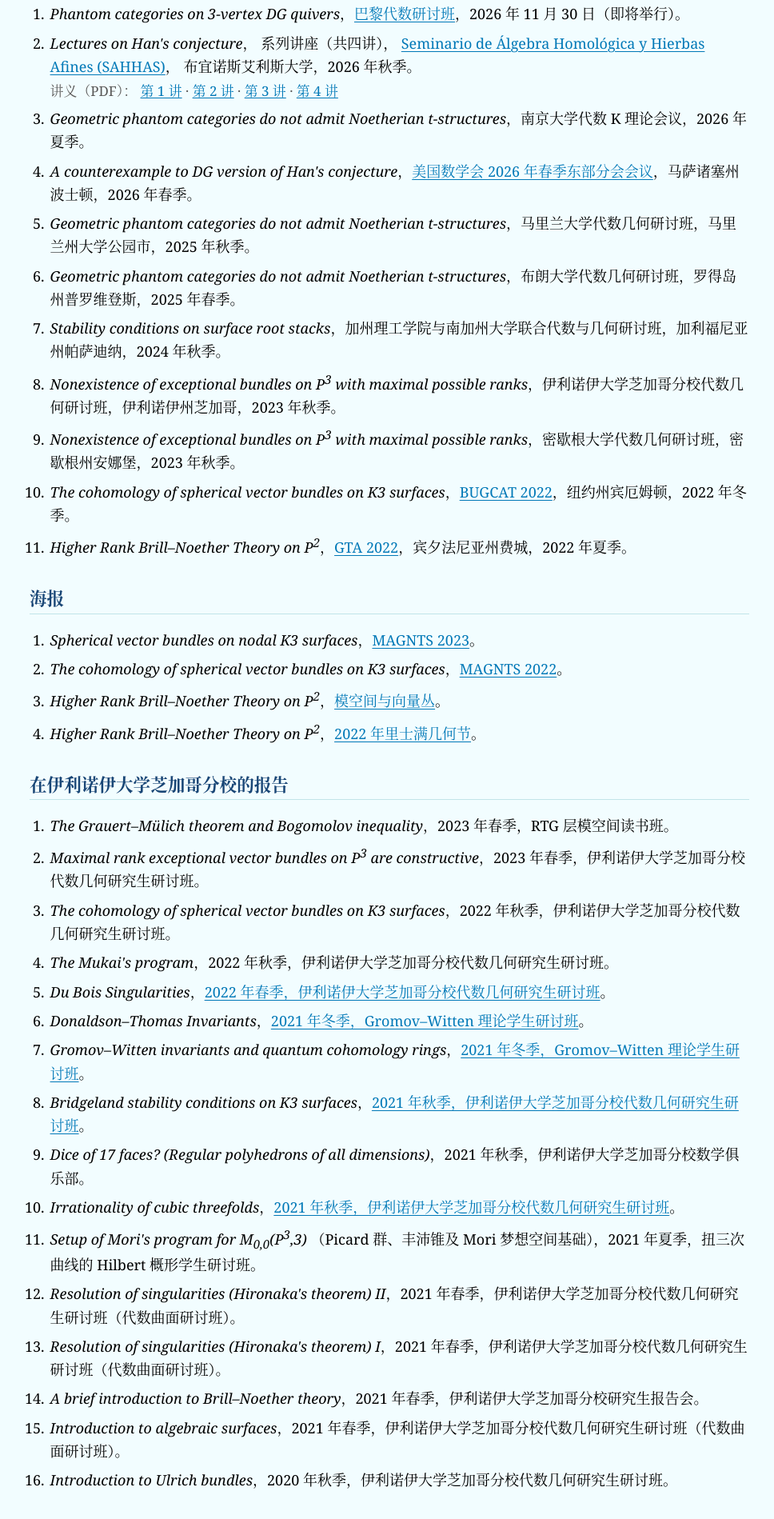
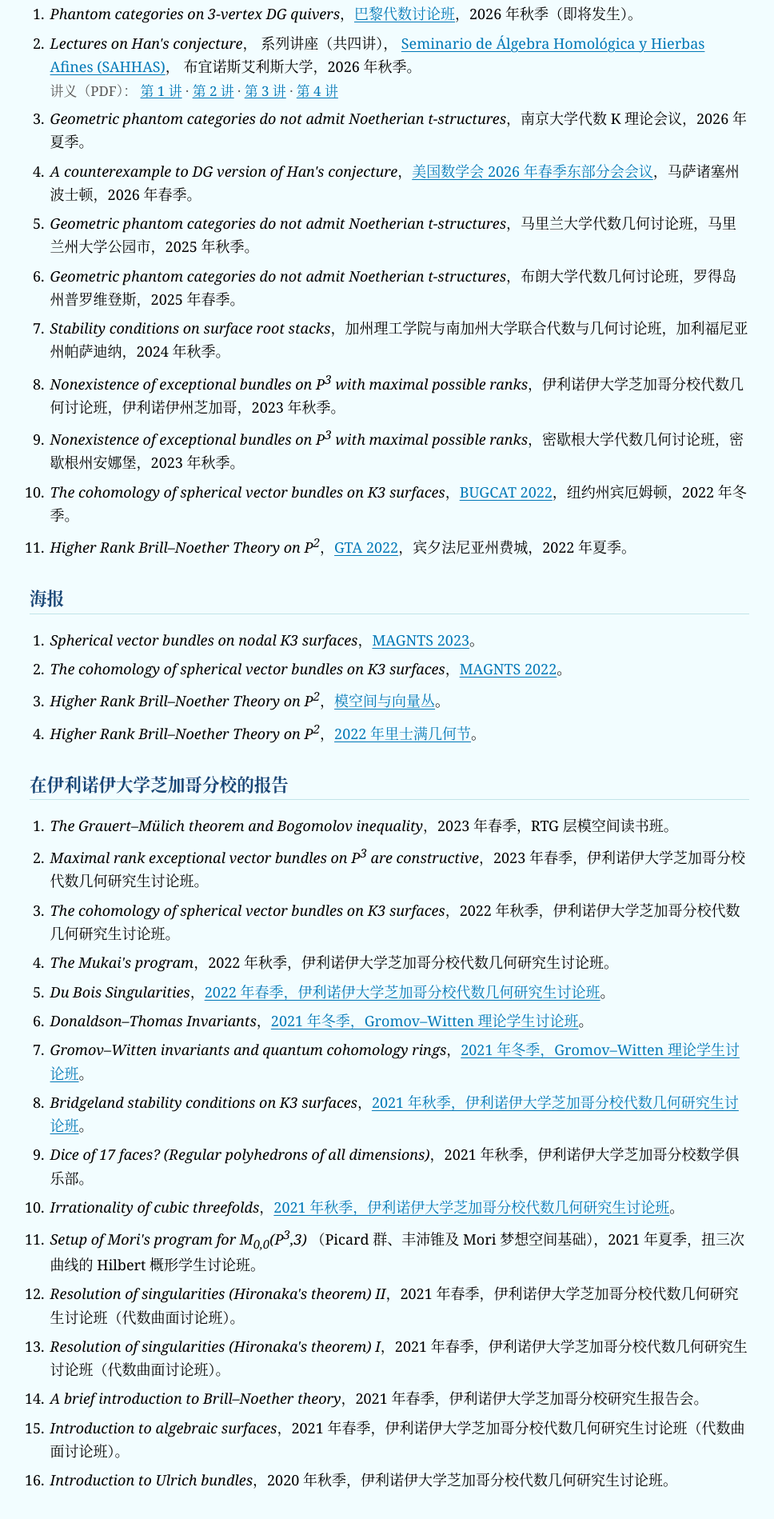
Before and after one commit to 7-yq/7-yq.github.io, a plain HTML site: page zh/talks.html in a window 1280 px wide. Shown: the part 209-2108 px from the top of the page at 80% size, without its empty margins (153-1121 px from the left). Drawn offline with Linux system fonts and the light colour scheme.

Commit message:
Update Chinese biography, talk descriptions, and teaching text

```diff
--- a/zh/talks.html
+++ b/zh/talks.html
@@ -21,7 +21,7 @@
 <h2>受邀报告</h2>
 <ol class="entries compact-list">
 
-<li><em lang="en">Phantom categories on 3-vertex DG quivers</em>，<a href="https://researchseminars.org/seminar/paris-algebra-seminar">巴黎代数研讨班</a>，2026 年 11 月 30 日（即将举行）。</li>
+<li><em lang="en">Phantom categories on 3-vertex DG quivers</em>，<a href="https://researchseminars.org/seminar/paris-algebra-seminar">巴黎代数讨论班</a>，2026 年秋季（即将发生）。</li>
 <li><em lang="en">Lectures on Han's conjecture</em>，
 系列讲座（共四讲），
 <a href="https://web.dm.uba.ar/index.php/seminarios-beta/sem-ah/638-0">Seminario de Álgebra Homológica y Hierbas Afines (SAHHAS)</a>，
@@ -34,11 +34,11 @@
 </div></li>
 <li><em lang="en">Geometric phantom categories do not admit Noetherian t-structures</em>，南京大学代数 K 理论会议，2026 年夏季。</li>
 <li><em lang="en">A counterexample to DG version of Han's conjecture</em>，<a href="https://www.ams.org/meetings/sectional/2331_program.html">美国数学会 2026 年春季东部分会会议</a>，马萨诸塞州波士顿，2026 年春季。</li>
-<li><em lang="en">Geometric phantom categories do not admit Noetherian t-structures</em>，马里兰大学代数几何研讨班，马里兰州大学公园市，2025 年秋季。</li>
-<li><em lang="en">Geometric phantom categories do not admit Noetherian t-structures</em>，布朗大学代数几何研讨班，罗得岛州普罗维登斯，2025 年春季。</li>
-<li><em lang="en">Stability conditions on surface root stacks</em>，加州理工学院与南加州大学联合代数与几何研讨班，加利福尼亚州帕萨迪纳，2024 年秋季。</li>
-<li><em lang="en">Nonexistence of exceptional bundles on P<sup>3</sup> with maximal possible ranks</em>，伊利诺伊大学芝加哥分校代数几何研讨班，伊利诺伊州芝加哥，2023 年秋季。</li>
-<li><em lang="en">Nonexistence of exceptional bundles on P<sup>3</sup> with maximal possible ranks</em>，密歇根大学代数几何研讨班，密歇根州安娜堡，2023 年秋季。</li>
+<li><em lang="en">Geometric phantom categories do not admit Noetherian t-structures</em>，马里兰大学代数几何讨论班，马里兰州大学公园市，2025 年秋季。</li>
+<li><em lang="en">Geometric phantom categories do not admit Noetherian t-structures</em>，布朗大学代数几何讨论班，罗得岛州普罗维登斯，2025 年春季。</li>
+<li><em lang="en">Stability conditions on surface root stacks</em>，加州理工学院与南加州大学联合代数与几何讨论班，加利福尼亚州帕萨迪纳，2024 年秋季。</li>
+<li><em lang="en">Nonexistence of exceptional bundles on P<sup>3</sup> with maximal possible ranks</em>，伊利诺伊大学芝加哥分校代数几何讨论班，伊利诺伊州芝加哥，2023 年秋季。</li>
+<li><em lang="en">Nonexistence of exceptional bundles on P<sup>3</sup> with maximal possible ranks</em>，密歇根大学代数几何讨论班，密歇根州安娜堡，2023 年秋季。</li>
 <li><em lang="en">The cohomology of spherical vector bundles on K3 surfaces</em>，<a href="https://seminars.math.binghamton.edu/BUGCAT/index.html">BUGCAT 2022</a>，纽约州宾厄姆顿，2022 年冬季。</li>
 <li><em lang="en">Higher Rank Brill–Noether Theory on P<sup>2</sup></em>，<a href="https://math.temple.edu/events/conferences/gscagt/">GTA 2022</a>，宾夕法尼亚州费城，2022 年夏季。</li>
 </ol>
@@ -52,21 +52,21 @@
 <h2>在伊利诺伊大学芝加哥分校的报告</h2>
 <ol class="entries compact-list">
 <li><em lang="en">The Grauert–Mülich theorem and Bogomolov inequality</em>，2023 年春季，RTG 层模空间读书班。</li>
-<li><em lang="en">Maximal rank exceptional vector bundles on P<sup>3</sup> are constructive</em>，2023 年春季，伊利诺伊大学芝加哥分校代数几何研究生研讨班。</li>
-<li><em lang="en">The cohomology of spherical vector bundles on K3 surfaces</em>，2022 年秋季，伊利诺伊大学芝加哥分校代数几何研究生研讨班。</li>
-<li><em lang="en">The Mukai's program</em>，2022 年秋季，伊利诺伊大学芝加哥分校代数几何研究生研讨班。</li>
-<li><em lang="en">Du Bois Singularities</em>，<a href="https://sites.google.com/uic.edu/uic-spring-2022-gags/home">2022 年春季，伊利诺伊大学芝加哥分校代数几何研究生研讨班</a>。</li>
-<li><em lang="en">Donaldson–Thomas Invariants</em>，<a href="https://sites.google.com/uic.edu/gw-readingcourse/home">2021 年冬季，Gromov–Witten 理论学生研讨班</a>。</li>
-<li><em lang="en">Gromov–Witten invariants and quantum cohomology rings</em>，<a href="https://sites.google.com/uic.edu/gw-readingcourse/home">2021 年冬季，Gromov–Witten 理论学生研讨班</a>。</li>
-<li><em lang="en">Bridgeland stability conditions on K3 surfaces</em>，<a href="https://sites.google.com/uic.edu/uic-fall-2021-gags/home">2021 年秋季，伊利诺伊大学芝加哥分校代数几何研究生研讨班</a>。</li>
+<li><em lang="en">Maximal rank exceptional vector bundles on P<sup>3</sup> are constructive</em>，2023 年春季，伊利诺伊大学芝加哥分校代数几何研究生讨论班。</li>
+<li><em lang="en">The cohomology of spherical vector bundles on K3 surfaces</em>，2022 年秋季，伊利诺伊大学芝加哥分校代数几何研究生讨论班。</li>
+<li><em lang="en">The Mukai's program</em>，2022 年秋季，伊利诺伊大学芝加哥分校代数几何研究生讨论班。</li>
+<li><em lang="en">Du Bois Singularities</em>，<a href="https://sites.google.com/uic.edu/uic-spring-2022-gags/home">2022 年春季，伊利诺伊大学芝加哥分校代数几何研究生讨论班</a>。</li>
+<li><em lang="en">Donaldson–Thomas Invariants</em>，<a href="https://sites.google.com/uic.edu/gw-readingcourse/home">2021 年冬季，Gromov–Witten 理论学生讨论班</a>。</li>
+<li><em lang="en">Gromov–Witten invariants and quantum cohomology rings</em>，<a href="https://sites.google.com/uic.edu/gw-readingcourse/home">2021 年冬季，Gromov–Witten 理论学生讨论班</a>。</li>
+<li><em lang="en">Bridgeland stability conditions on K3 surfaces</em>，<a href="https://sites.google.com/uic.edu/uic-fall-2021-gags/home">2021 年秋季，伊利诺伊大学芝加哥分校代数几何研究生讨论班</a>。</li>
 <li><em lang="en">Dice of 17 faces? (Regular polyhedrons of all dimensions)</em>，2021 年秋季，伊利诺伊大学芝加哥分校数学俱乐部。</li>
-<li><em lang="en">Irrationality of cubic threefolds</em>，<a href="https://sites.google.com/uic.edu/uic-fall-2021-gags/home">2021 年秋季，伊利诺伊大学芝加哥分校代数几何研究生研讨班</a>。</li>
-<li><em lang="en">Setup of Mori's program for M<sub>0,0</sub>(P<sup>3</sup>,3)</em> （Picard 群、丰沛锥及 Mori 梦想空间基础），2021 年夏季，扭三次曲线的 Hilbert 概形学生研讨班。</li>
-<li><em lang="en">Resolution of singularities (Hironaka's theorem) II</em>，2021 年春季，伊利诺伊大学芝加哥分校代数几何研究生研讨班（代数曲面研讨班）。</li>
-<li><em lang="en">Resolution of singularities (Hironaka's theorem) I</em>，2021 年春季，伊利诺伊大学芝加哥分校代数几何研究生研讨班（代数曲面研讨班）。</li>
+<li><em lang="en">Irrationality of cubic threefolds</em>，<a href="https://sites.google.com/uic.edu/uic-fall-2021-gags/home">2021 年秋季，伊利诺伊大学芝加哥分校代数几何研究生讨论班</a>。</li>
+<li><em lang="en">Setup of Mori's program for M<sub>0,0</sub>(P<sup>3</sup>,3)</em> （Picard 群、丰沛锥及 Mori 梦想空间基础），2021 年夏季，扭三次曲线的 Hilbert 概形学生讨论班。</li>
+<li><em lang="en">Resolution of singularities (Hironaka's theorem) II</em>，2021 年春季，伊利诺伊大学芝加哥分校代数几何研究生讨论班（代数曲面讨论班）。</li>
+<li><em lang="en">Resolution of singularities (Hironaka's theorem) I</em>，2021 年春季，伊利诺伊大学芝加哥分校代数几何研究生讨论班（代数曲面讨论班）。</li>
 <li><em lang="en">A brief introduction to Brill–Noether theory</em>，2021 年春季，伊利诺伊大学芝加哥分校研究生报告会。</li>
-<li><em lang="en">Introduction to algebraic surfaces</em>，2021 年春季，伊利诺伊大学芝加哥分校代数几何研究生研讨班（代数曲面研讨班）。</li>
-<li><em lang="en">Introduction to Ulrich bundles</em>，2020 年秋季，伊利诺伊大学芝加哥分校代数几何研究生研讨班。</li>
+<li><em lang="en">Introduction to algebraic surfaces</em>，2021 年春季，伊利诺伊大学芝加哥分校代数几何研究生讨论班（代数曲面讨论班）。</li>
+<li><em lang="en">Introduction to Ulrich bundles</em>，2020 年秋季，伊利诺伊大学芝加哥分校代数几何研究生讨论班。</li>
 </ol>
 </main>
 </body></html>
```
Also changed, not shown: zh/index.html (+6 -6 lines), zh/teaching.html (+4 -4 lines).
